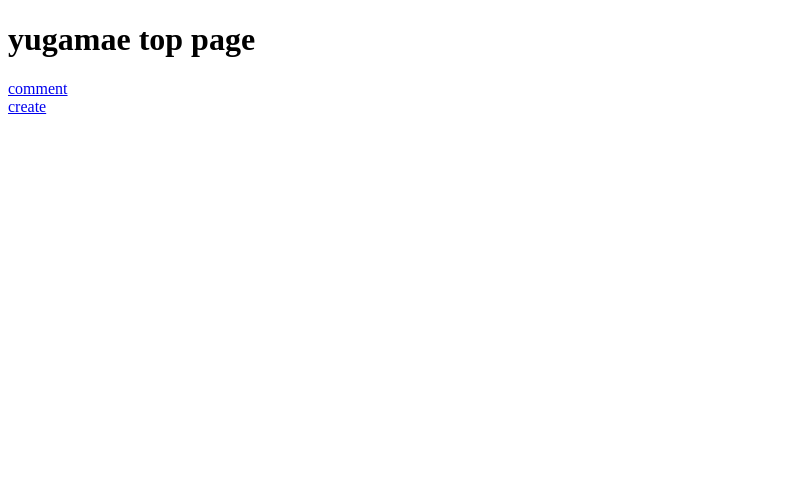
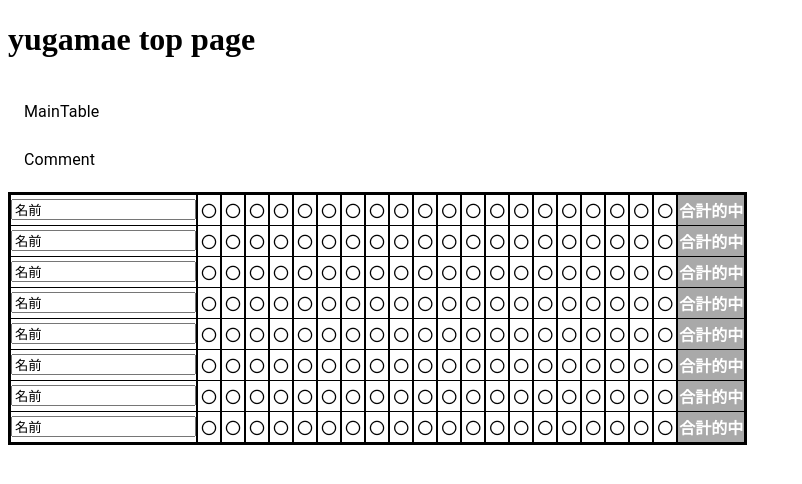
Before and after one commit to 48ktk/kyudoApp, a React app: page / in a window 1280 px wide. Shown: the top 484 px of the page, without its empty margins (0-802 px from the left). Built offline with nearby package versions, Linux system fonts and the light colour scheme.

Commit message:
各画面に遷移するためのボタンを追加

```diff
--- a/package.json
+++ b/package.json
@@ -12,6 +12,8 @@
   "author": "",
   "license": "ISC",
   "dependencies": {
+    "@material-ui/core": "^4.11.0",
+    "@material-ui/icons": "^4.9.1",
     "react": "^16.13.1",
     "react-dom": "^16.13.1",
     "react-router-dom": "^5.2.0"
--- a/public/index.html
+++ b/public/index.html
@@ -8,8 +8,9 @@
 </head>
 <body>
   <div id="root"></div>
-  <div id="comment"></div>
-  <div id="create"></div>
+  <div id="linklist"></div>
+  <!-- <div id="addbutton"></div> -->
+  <div id="card"></div>
   <script type="text/javascript" src="js/app.js" charset="utf-8"></script>
 </body>
 </html>
--- a/src/App.js
+++ b/src/App.js
@@ -1,38 +1,50 @@
 import React from "react";
 import ReactDOM from "react-dom";
-import { BrowserRouter, Link, Route } from "react-router-dom";
-import Comment from "./pages/comment";
-import MainTable from "./pages/input";
+// import PropTypes from "prop-types";
+// import { makeStyles } from "@material-ui/core/styles";
+// import { Route, MemoryRouter } from "react-router";
+// import { Link as RouterLink } from "react-router-dom";
+// import List from "@material-ui/core/List";
+// import ListItem from "@material-ui/core/ListItem";
+// import ListItemIcon from "@material-ui/core/ListItemIcon";
+// import ListItemText from "@material-ui/core/ListItemText";
+// import Typography from "@material-ui/core/Typography";
+// import Paper from "@material-ui/core/Paper";
+// import Divider from "@material-ui/core/Divider";
+// import InboxIcon from "@material-ui/icons/Inbox";
+// import DraftsIcon from "@material-ui/icons/Drafts";
+// import Comment from "./pages/comment";
+// import MainTable from "./pages/input";
+import ListRouter from "./components/button";
+import HeadingCard from "./components/headingCard"
 
-ReactDOM.render(
-  <h1>yugamae top page</h1>,
-  document.getElementById("root")
-);
+ReactDOM.render(<h1>yugamae top page</h1>, document.getElementById("root"));
 
-const ToComment = () => (
-  <BrowserRouter>
-  <div>
-    <Link to="/comment">comment</Link>
-    <Route path="/comment" component={Comment} />
-  </div>
-  </BrowserRouter>
-)
+ReactDOM.render(<ListRouter />, document.getElementById("linklist"));
 
-const ToCreate = () => (
-  <BrowserRouter>
-  <div>
-    <Link to="/create">create</Link>
-    <Route path="/create" render={() => <MainTable tmp={"test"}/> } />
-  </div>
-  </BrowserRouter>
-)
+ReactDOM.render(<HeadingCard />, document.getElementById("card"));
 
-ReactDOM.render(
-  <ToComment/>,
-  document.getElementById("comment")
-);
+// ReactDOM.render(<AddButton />, document.getElementById("addbutton"));
 
-ReactDOM.render(
-  <ToCreate/>,
-  document.getElementById("create")
-);
+// ReactDOM.render(<EditButton />, document.getElementById("editbutton"));
+
+// const ToComment = () => (
+//   <BrowserRouter>
+//     <div>
+//       <Link to="/comment">comment</Link>
+//       <Route path="/comment" component={Comment} />
+//     </div>
+//   </BrowserRouter>
+// );
+
+// const ToInput = () => (
+//   <BrowserRouter>
+//     <div>
+//       <Route path="/input" render={() => <MainTable tmp={"test"} />} />
+//     </div>
+//   </BrowserRouter>
+// );
+
+// ReactDOM.render(<ToComment />, document.getElementById("comment"));
+
+// ReactDOM.render(<ToInput />, document.getElementById("create"));
--- a/src/components/button.js
+++ b/src/components/button.js
@@ -0,0 +1,123 @@
+import React from "react";
+import PropTypes from "prop-types";
+// import { makeStyles } from "@material-ui/core/styles";
+// import { Route, MemoryRouter } from "react-router";
+// import {BrowserRouter as Router} from "react-router";
+import  {BrowserRouter as Router, Link, Switch, Route}  from "react-router-dom";
+import List from "@material-ui/core/List";
+import ListItem from "@material-ui/core/ListItem";
+// import ListItemIcon from "@material-ui/core/ListItemIcon";
+import ListItemText from "@material-ui/core/ListItemText";
+// import Typography from "@material-ui/core/Typography";
+// import Paper from "@material-ui/core/Paper";
+// import Divider from "@material-ui/core/Divider";
+import Button from "@material-ui/core/Button";
+// import SaveIcon from "@material-ui/icons/Save";
+// import AddIcon from "@material-ui/icons/Add";
+// import EditIcon from "@material-ui/icons/Edit";
+
+import MainTable from "../pages/input";
+import Comment from "../pages/comment";
+
+function BaseButton(props) {
+  return <Button startIcon={props.icon}>{props.message}</Button>;
+}
+BaseButton.propTypes = {
+  message: PropTypes.string,
+  icon: PropTypes.object,
+};
+
+// function SaveButton() {
+//   // コンポーネントをpropsで渡してるのヤバそう
+//   return <BaseButton message="保存" icon={<SaveIcon />} />;
+// }
+
+// function AddButton() {
+//   return <BaseButton message="追加" icon={<AddIcon />} />;
+// }
+
+// function EditButton() {
+//   return (
+
+//     <Link to="/input">
+//       <BaseButton message="編集" icon={<EditIcon />} />;
+//     </Link>
+//   );
+// }
+
+//export { SaveButton, AddButton};
+
+// function ListItemLink(props) {
+//   const { icon, primary, to } = props;
+
+//   // const renderLink = React.useMemo(
+//   //   () => React.forwardRef((itemProps, ref) => <RouterLink to={to} ref={ref} {...itemProps} />),
+//   //   [to],
+//   // );
+//   const renderLink = React.useMemo(
+//     () =>
+//     // 無名関数だとlinterrorなので命名
+//       React.forwardRef(function generateLinkList(itemProps, ref) {
+//         return <RouterLink to={to} ref={ref} {...itemProps} />;
+//       }),
+//     [to]
+//   );
+
+//   return (
+//     <li>
+//       <ListItem button component={renderLink}>
+//         {icon ? <ListItemIcon>{icon}</ListItemIcon> : null}
+//         <ListItemText primary={primary} />
+//       </ListItem>
+//     </li>
+//   );
+// }
+
+// ListItemLink.propTypes = {
+//   icon: PropTypes.element,
+//   primary: PropTypes.string.isRequired,
+//   to: PropTypes.string.isRequired,
+// };
+// eslint-disable-next-line react/display-name
+// const useStyles = makeStyles({
+//   root: {
+//     width: 360,
+//   },
+// });
+
+export default function ListRouter() {
+  //const classes = useStyles();
+
+  return (
+    <Router >
+      <List>
+        <ListItem button component={Link} to='/'>
+          <ListItemText primary="MainTable" />
+        </ListItem>
+        <ListItem button component={Link} to='/comment'>
+          <ListItemText primary="Comment" />
+        </ListItem>
+      </List>
+
+      <Switch>
+          <Route exact path="/">
+            <MainTable />
+          </Route>
+          <Route exact path="/comment">
+            <Comment />
+          </Route>
+        </Switch>
+    </Router>
+
+
+  );
+}
+/* <div className={classes.root}>
+        <Button component={LinkBehavior} to="/input">
+          input
+        </Button>
+        <br />
+        <Button component={Comment} to="/input">
+          comment
+        </Button>
+</div> */
```
Also changed, not shown: 1 other file (tests, documents, lock files or other folders).
